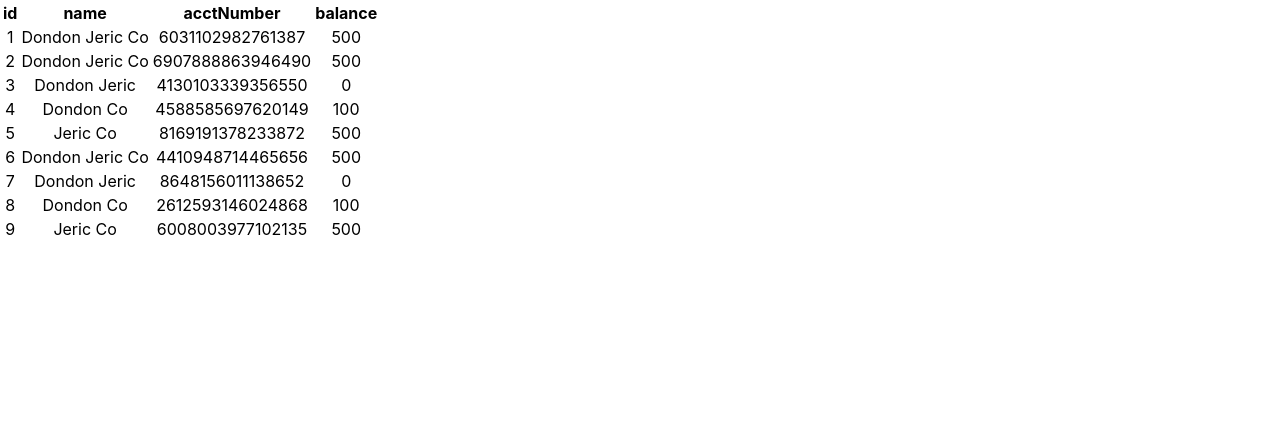
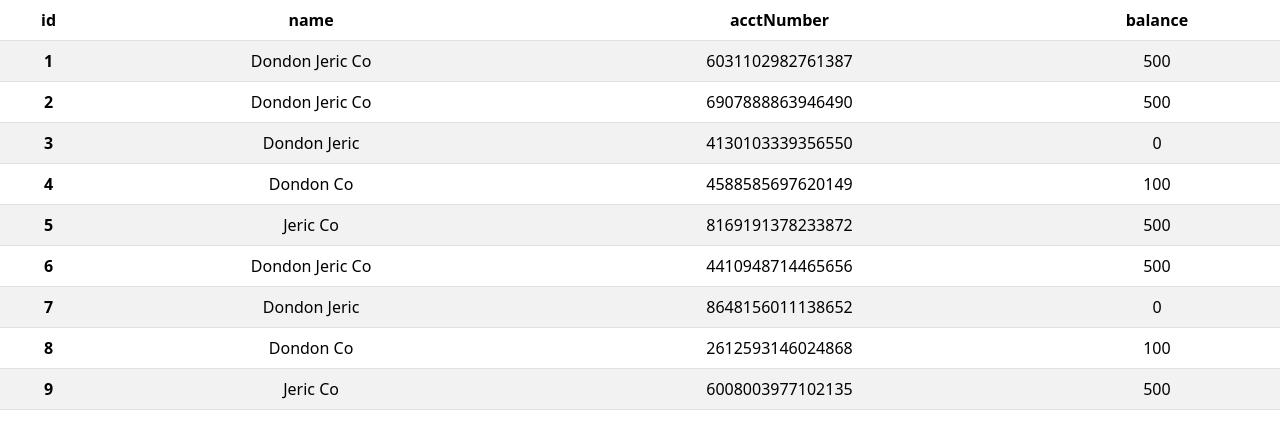
Before and after one commit to dondonco/simple-banking-frontend-react-js, a React (Create React App) app: page / in a window 1280 px wide. Shown: the top 448 px of the page. Built offline with nearby package versions, Linux system fonts and the light colour scheme.

Commit message:
Added css files, installed bootstrap as dependency, added some bootstrap to the table

```diff
--- a/package.json
+++ b/package.json
@@ -6,6 +6,7 @@
     "@testing-library/jest-dom": "^5.17.0",
     "@testing-library/react": "^13.4.0",
     "@testing-library/user-event": "^13.5.0",
+    "bootstrap": "^5.3.2",
     "react": "^18.2.0",
     "react-dom": "^18.2.0",
     "react-scripts": "5.0.1",
--- a/src/components/account/Account.jsx
+++ b/src/components/account/Account.jsx
@@ -106,13 +106,13 @@ function Account() {
   console.log(accountList);
   return (
     <div>
-      <table>
-        <thead>
+      <table className="table table-striped">
+        <thead className="thead-dark">
           <tr>
-            <th>id</th>
-            <th>name</th>
-            <th>acctNumber</th>
-            <th>balance</th>
+            <th scope="col">id</th>
+            <th scope="col">name</th>
+            <th scope="col">acctNumber</th>
+            <th scope="col">balance</th>
           </tr>
         </thead>
         <tbody>
--- a/src/components/account/AccountRow.jsx
+++ b/src/components/account/AccountRow.jsx
@@ -4,7 +4,7 @@ const AccountRow = ({ account }) => {
   console.log(account);
   return (
     <tr>
-      <td>{account.id}</td>
+      <th scope="row">{account.id}</th>
       <td>{account.name}</td>
       <td>{account.acctNumber}</td>
       <td>{account.balance}</td>
--- a/src/index.js
+++ b/src/index.js
@@ -2,6 +2,7 @@ import React from "react";
 import ReactDOM from "react-dom/client";
 import "./index.css";
 import App from "./App";
+import "bootstrap/dist/css/bootstrap.css";
 
 const root = ReactDOM.createRoot(document.getElementById("root"));
 root.render(
```
Also changed, not shown: src/components/account/Account.css (added), src/components/account/AccountRow.css (added), 1 other file (tests, documents, lock files or other folders).
